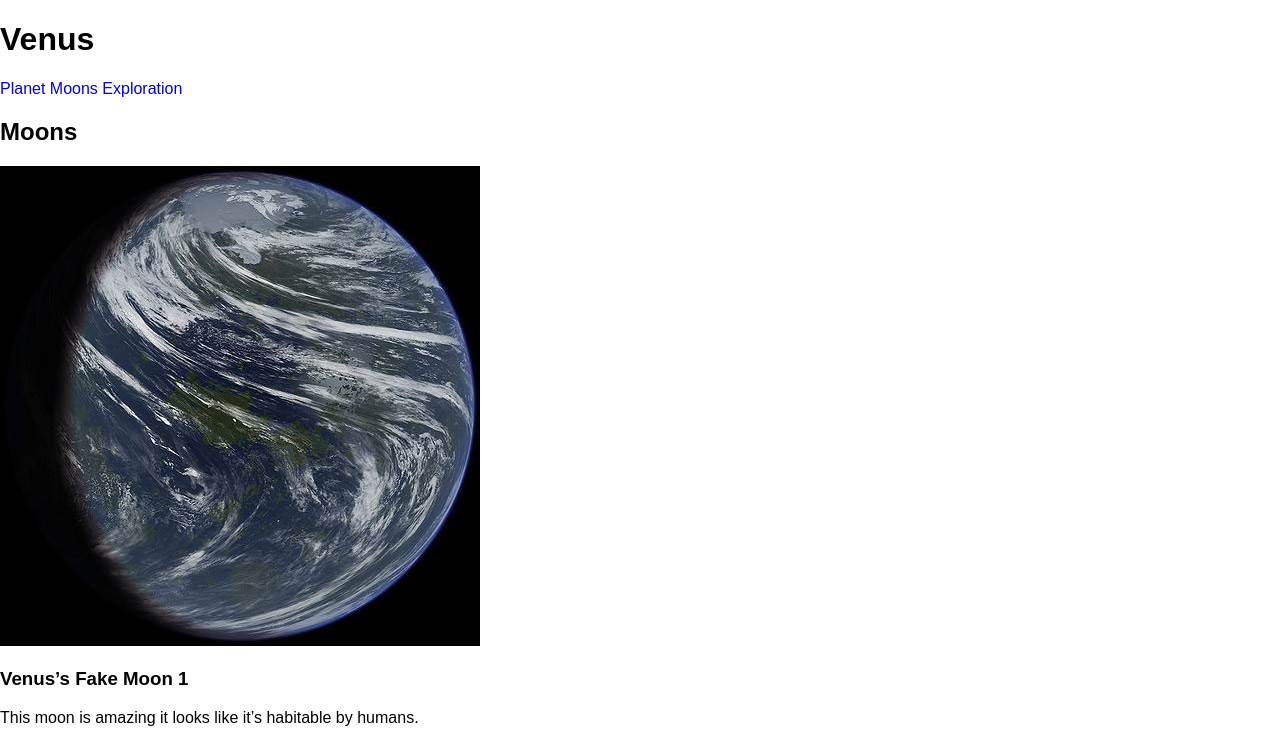
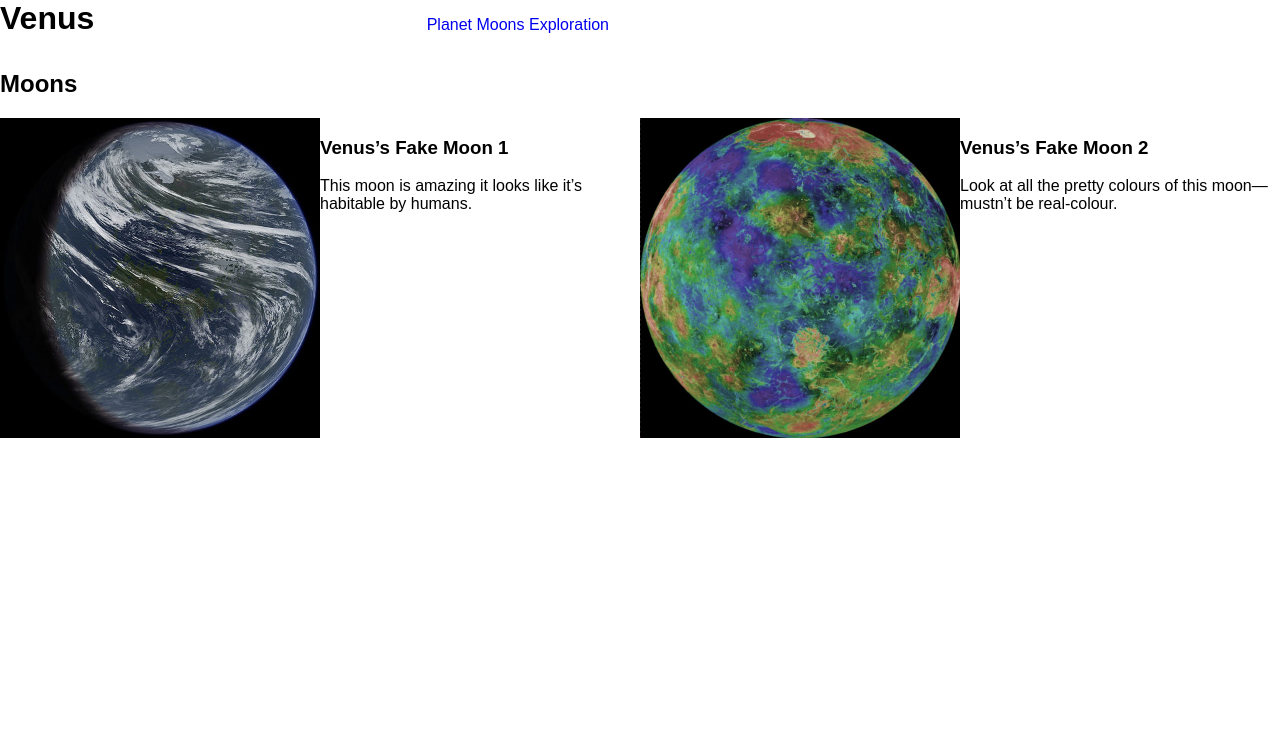
Before and after one commit to Lenzo/dsn1675-planet-website, a plain HTML site: page moons.html in a window 1280 px wide. Shown: the top 740 px of the page. Drawn offline with Linux system fonts and the light colour scheme.

Commit message:
Add grid and unit classes to moons.html

```diff
--- a/css/main.css
+++ b/css/main.css
@@ -41,7 +41,7 @@ body{
   display: block;
 }
 
-
+/*  lists   */
 ol{
   list-style-type: none;
   padding-left: 0;
@@ -58,3 +58,9 @@ a{
   }
 
 }
+
+/*  headings   */
+
+h1{
+  margin: 0;
+}
--- a/moons.html
+++ b/moons.html
@@ -5,14 +5,18 @@
 	<meta name="handheldfriendly" content="true">
 	<meta name="mobileoptimized" content="240">
 	<meta name="viewport" content="width=device-width,initial-scale=1">
-	<link href="css/grid.css" rel="stylesheet">
+	<link href="css/grids.css" rel="stylesheet">
 	<link href="css/main.css" rel="stylesheet">
   <title>Moons</title>
 </head>
 
 <body>
 	<header>
+		<div class="grid">
+				<div class="unit xs-1 s-1 m-1-3 l-1-3">
 					<h1>Venus</h1>
+				</div>
+				<div class="unit xs-1 s-1 m-2-3 l-2-3">
 					<nav>
 						<ol>
 							<li><a href="#">Planet</a></li>
@@ -20,22 +24,45 @@
 							<li><a href="#">Exploration</a></li>
 						</ol>
 					</nav>
+				</div>
+		</div>
 	</header>
 
 	<main>
 		<section>
+
+			<div class="grid">
+				<div class="unit xs-1 s-1 m-1 l-1">
 					<h2>Moons</h2>
+				</div>
+				<div class="unit xs-1 s-1 m-1-2 l-1-2">
 						<article>
-				<img src="images/venus-moon-1.jpg" alt="Fakely-habitable moon">
+							<div class="grid">
+								<div class="unit xs-1 s-1 m-1 l-1-2">
+									<img class="img-flex" src="images/venus-moon-1.jpg" alt="Fakely-habitable moon">
+								</div>
+								<div class="unit xs-1 s-1 m-1 l-1-2">
 									<h3>Venus’s Fake Moon 1</h3>
 									<p>This moon is amazing it looks like it’s habitable by humans.</p>
+								</div>
+							</div>
 						</article>
-
+				</div>
+				<div class="unit xs-1 s-1 m-1-2 l-1-2">
 					<article>
-				<img src="images/venus-moon-1.jpg" alt="Fakely-coloured moon">
+						<div class="grid">
+							<div class="unit xs-1 s-1 m-1 l-1-2">
+								<img class="img-flex" src="images/venus-moon-2.jpg" alt="Fakely-coloured moon">
+							</div>
+							<div class="unit xs-1 s-1 m-1 l-1-2">
 								<h3>Venus’s Fake Moon 2</h3>
 								<p>Look at all the pretty colours of this moon—mustn’t be real-colour.</p>
+							</div>
+						</div>
 					</article>
+				</div>
+			</div>
+
 		</section>
 	</main>
 
```
Lines whose indentation alone changed are shown as unchanged.
